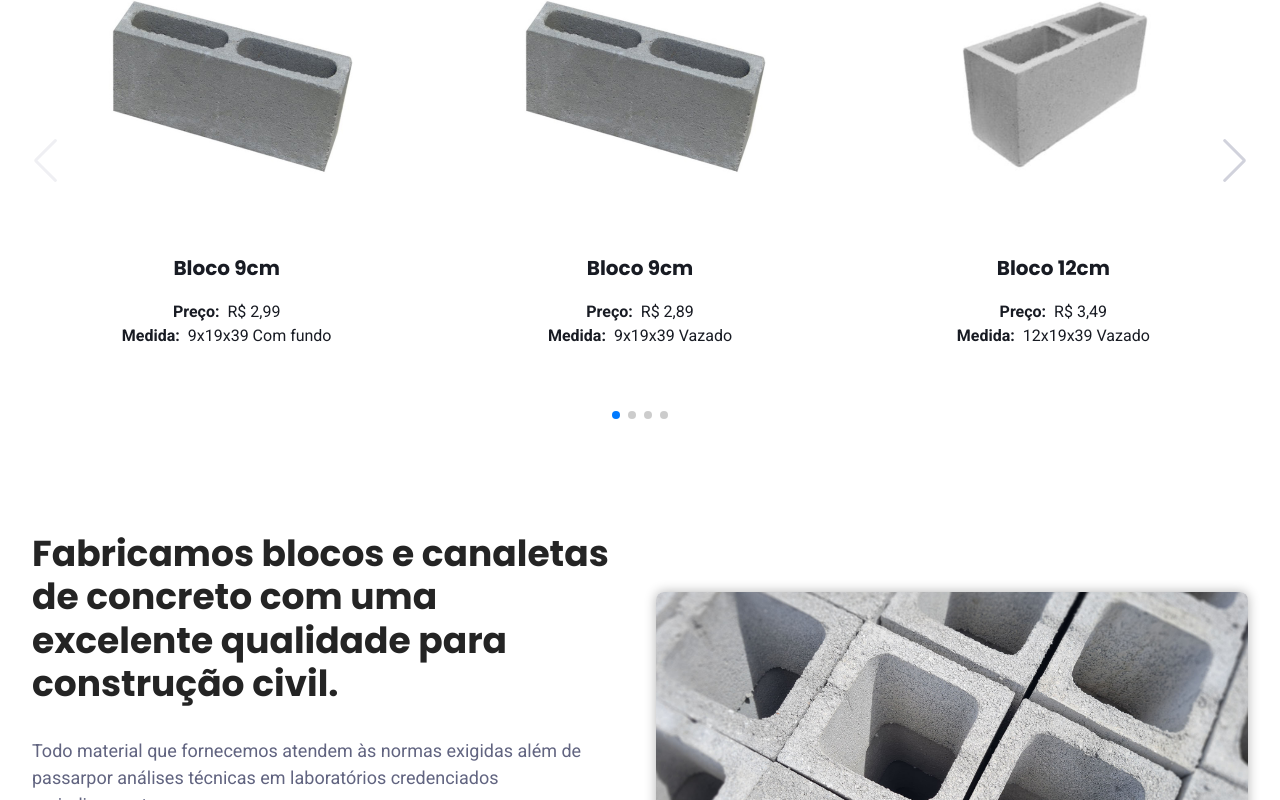
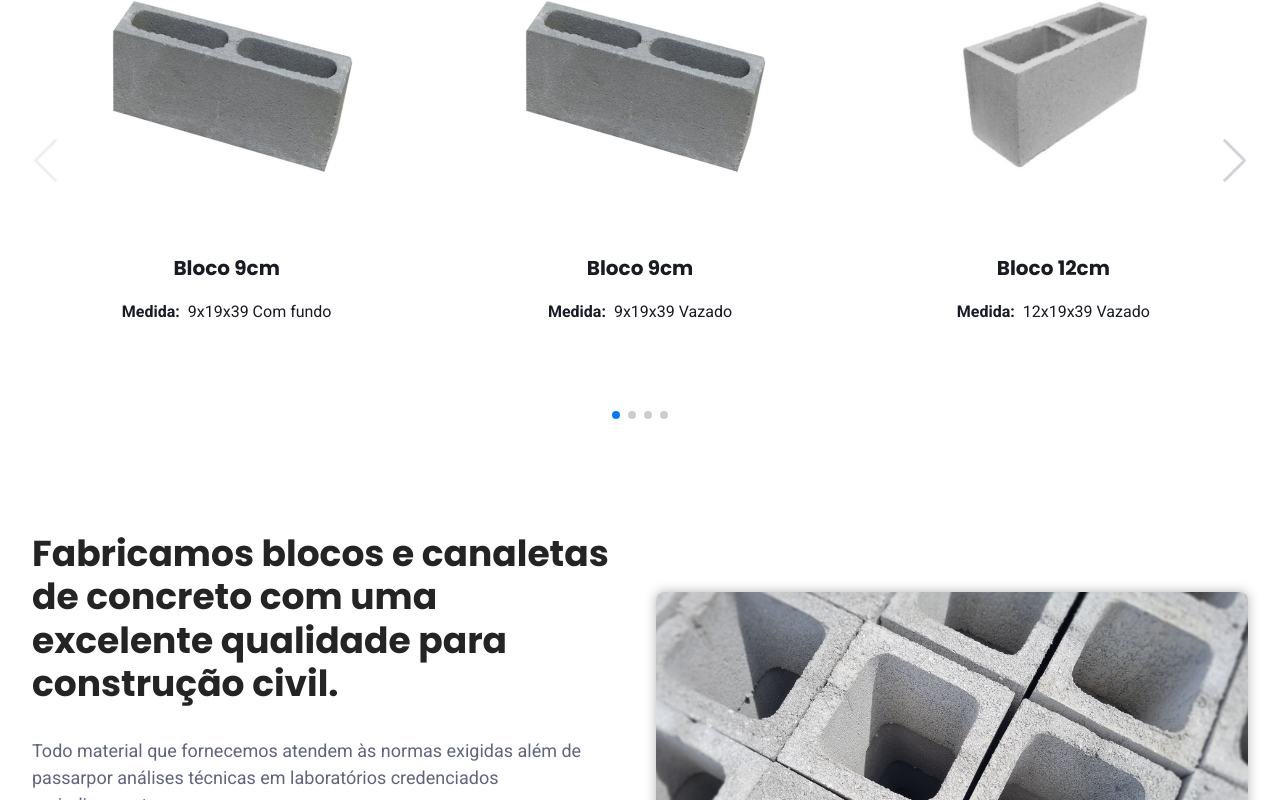
Before and after one commit to pedromiiguel/lp-pre-moldados, a Next.js app: page / in a window 1280 px wide. Shown: the part 1012-1812 px from the top of the page. Built offline with nearby package versions, Linux system fonts and the light colour scheme.

Commit message:
chore: remove price from carousel component

```diff
--- a/src/components/Carousel/index.tsx
+++ b/src/components/Carousel/index.tsx
@@ -1,6 +1,5 @@
 import {
   Box,
-  chakra,
   Flex,
   Heading,
   Text,
@@ -61,8 +60,8 @@ export function Carousel() {
           modules={[Pagination, Navigation]}
           className="mySwiper"
         >
-          {products.map((product) => (
-            <SwiperSlide key={`${product.name} ${product.description}`}>
+          {products.map((product, index) => (
+            <SwiperSlide key={index}>
               <Flex
                 width="100%"
                 height="500px"
@@ -81,33 +80,14 @@ export function Carousel() {
                   {product.name}
                 </Heading>
 
-                {!!product.price && !Array.isArray(product.price) && (
+                {!!product.description && (
                   <Flex align="center" justify="center">
                     <Text color="gray.900" fontWeight="bold" mr={2} as="span">
-                      Preço:
+                      Medida:
                     </Text>
-                    <Text color="gray.900">{product.price}</Text>
+                    <Text color="gray.900">{product.description}</Text>
                   </Flex>
                 )}
-                {!!product.price && Array.isArray(product.price) && (
-                  <Text color="gray.900" fontWeight="bold" mr={2}>
-                    Preços:
-                  </Text>
-                )}
-                <Flex align="center" justify="center">
-                  <Text color="gray.900" fontWeight="bold" mr={2} as="span">
-                    Medida:
-                  </Text>
-                  <Text color="gray.900">{product.description}</Text>
-                </Flex>
-
-                {!!product.price &&
-                  Array.isArray(product.price) &&
-                  product.price.map((price: string) => (
-                    <Text color="gray.900" key={price}>
-                      {price}
-                    </Text>
-                  ))}
               </Flex>
             </SwiperSlide>
           ))}
```
